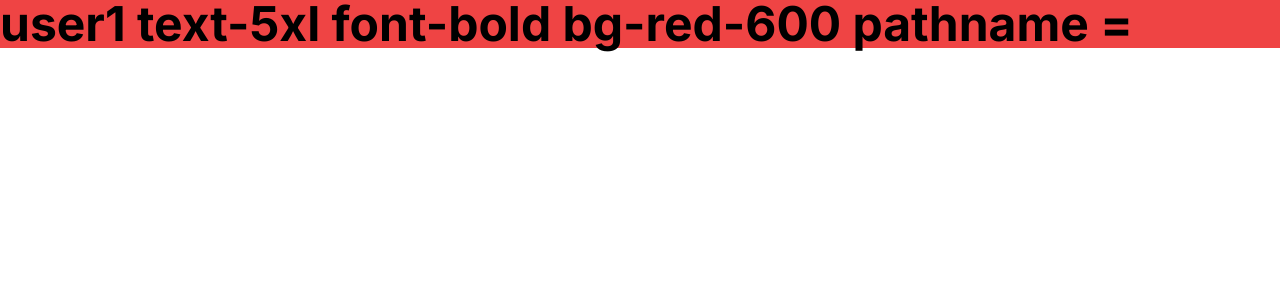
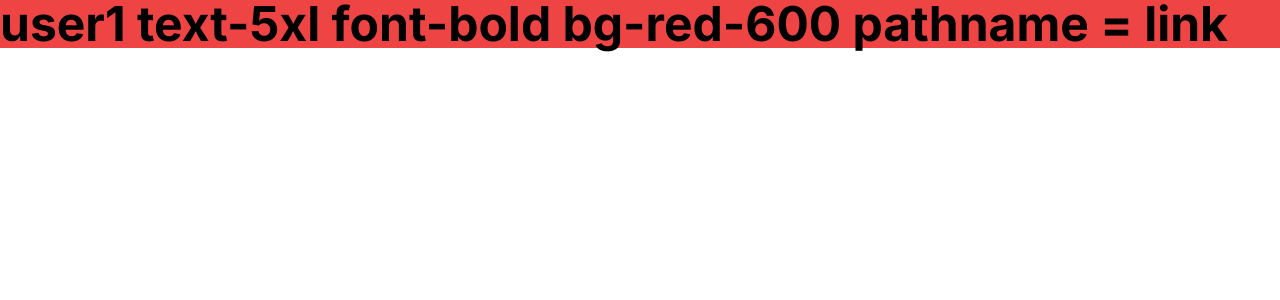
Before and after one commit to AaKuGu/rewritesTailwindCustomDomain, a Next.js app: page /user1 in a window 1280 px wide. Shown: the top 300 px of the page. Built offline with nearby package versions, Linux system fonts and the light colour scheme.

Commit message:
cvbwoiej

```diff
--- a/app/user1/page.jsx
+++ b/app/user1/page.jsx
@@ -6,7 +6,7 @@ const page = ({ searchParams }) => {
   return (
     <div className={`${""} text-black font-bold text-5xl bg-red-500`}>
       user1 text-5xl font-bold bg-red-600 pathname = {pathname}
-      <Link href="/token" />
+      <Link href="/token">link</Link>
     </div>
   );
 };
```
